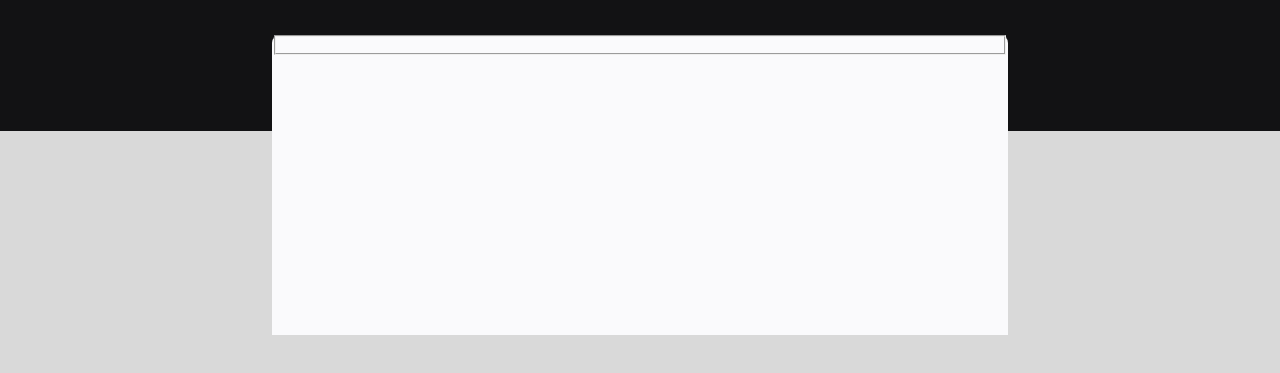
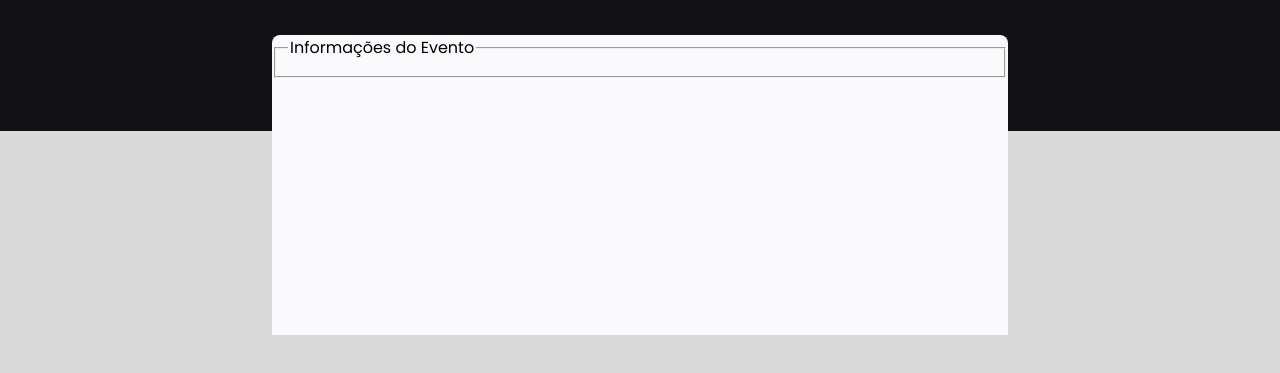
Before and after one commit to PabloPerdigao/Projeto-03-Explorer, a plain HTML site: page index.html in a window 1280 px wide. Shown: the part 237-610 px from the top of the page. Drawn offline with Linux system fonts and the light colour scheme.

Commit message:
Update index.html

```diff
--- a/index.html
+++ b/index.html
@@ -23,11 +23,8 @@
       <form>
         <!-- fieldset = conjunto de campo-->
         <fieldset>
-
+           <legend>Informações do Evento</legend>
         </fieldset>
-
-
-
       </form>
    </div>
  </body>
```
